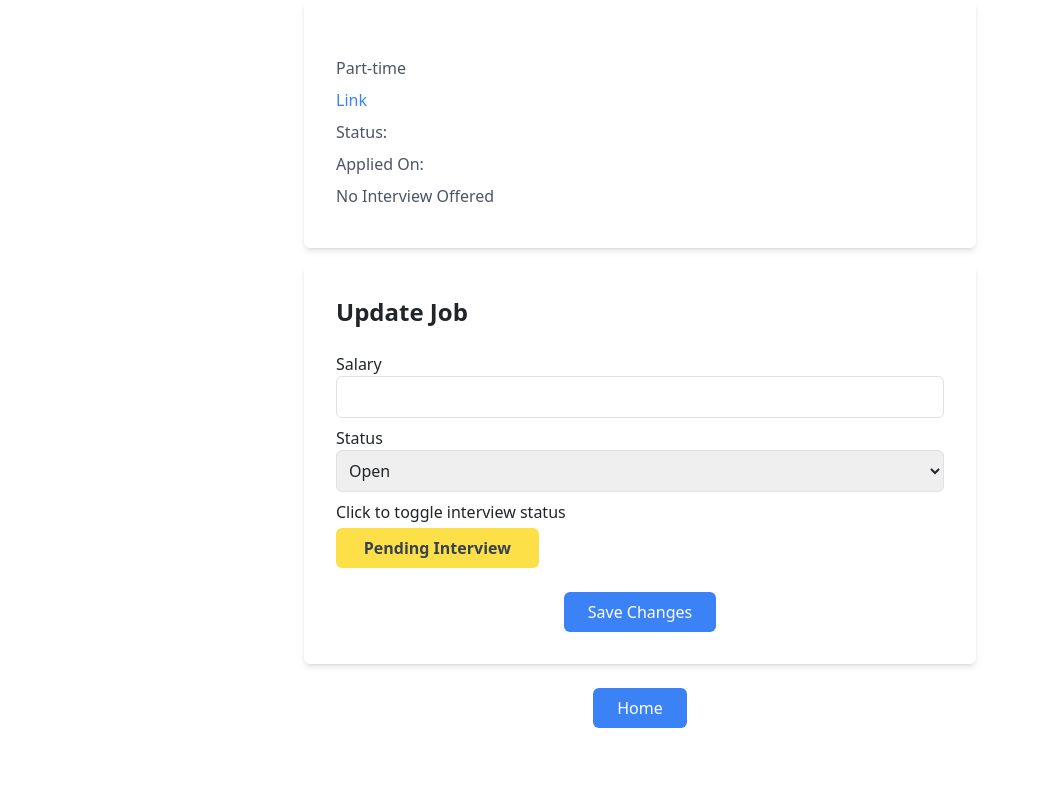
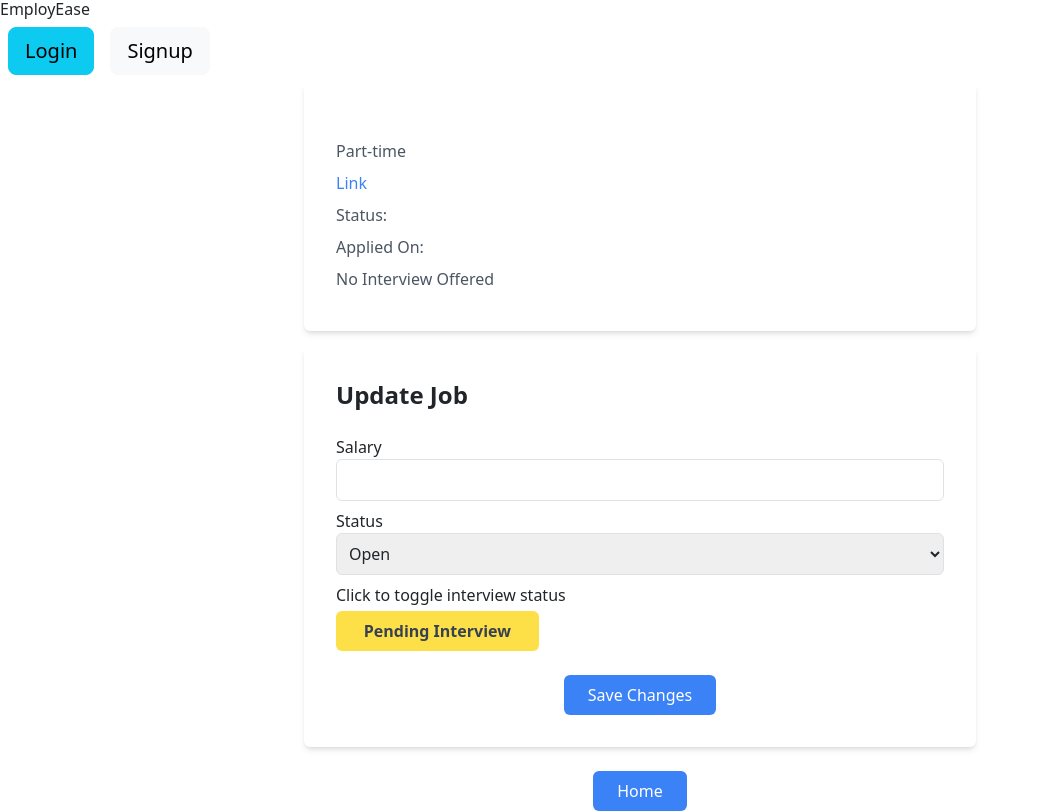
Before and after one commit to jhuber1155/EmployEase, a React (Vite) app in the folder client/: page /jobs/1 in a window 1280 px wide. Shown: the whole page, without its empty margins (0-1038 px from the left). Built offline with nearby package versions, Linux system fonts and the light colour scheme; no server answers.

Commit message:
added header for easy access to login/logout, added button to bottom of homepage

```diff
--- a/client/src/App.jsx
+++ b/client/src/App.jsx
@@ -6,6 +6,7 @@ import {
   createHttpLink,
 } from '@apollo/client';
 import { setContext } from '@apollo/client/link/context';
+import Header from './components/Header';
 
 // import Navbar from './components/Navbar';
 
@@ -36,6 +37,7 @@ const client = new ApolloClient({
 function App() {
   return (
     <ApolloProvider client={client}>
+      <Header />
       <Outlet />
     </ApolloProvider>
   );
--- /dev/null
+++ b/client/src/components/Header.jsx
@@ -0,0 +1,37 @@
+import { Link } from 'react-router-dom';
+import Auth from '../utils/auth';
+
+const Header = () => {
+  const logout = (event) => {
+    event.preventDefault();
+    Auth.logout();
+  };
+  return (<header>
+    <div>
+      <Link to="/">
+        <h1>EmployEase</h1>
+      </Link>
+    </div>
+    <div>
+      {Auth.loggedIn() ? (
+        <>
+          <button className="btn btn-lg btn-light m-2" onClick={logout}>
+            Logout
+          </button>
+        </>
+      ) : (
+        <>
+          <Link className="btn btn-lg btn-info m-2" to="/login">
+            Login
+          </Link>
+          <Link className="btn btn-lg btn-light m-2" to="/signup">
+            Signup
+          </Link>
+        </>
+      )}
+    </div>
+  </header>
+  )
+}
+
+export default Header;
--- a/client/src/pages/Home.jsx
+++ b/client/src/pages/Home.jsx
@@ -1,23 +1,39 @@
 import { useQuery } from '@apollo/client';
 import { QUERY_ME } from '../utils/queries';
 import JobBoard from '../components/JobBoard.jsx';
+import { Link } from 'react-router-dom';
+import Auth from '../utils/auth';
 
 const Home = () => {
-  const {loading, data } = useQuery(QUERY_ME);
+  const logout = (event) => {
+    event.preventDefault();
+    Auth.logout();
+  };
+  const { loading, data } = useQuery(QUERY_ME);
   console.log(data);
   const jobs = data?.me.jobs || [];
-
+  if (Auth.loggedIn()) {
     return (
       <main>
         {loading ? (
           <div>Loading...</div>
         ) : (
-             <JobBoard  jobs={jobs} />
+          <JobBoard jobs={jobs} />
         )}
+        <div className='text-center mt-4'>
+          <button className='bg-blue-500 text-white px-4 py-2 rounded-md'>
+            <Link to="/addJob">+ Add New Job</Link>
+          </button>
+        </div>
       </main>
     )
-
-
+  } return (
+    <div className='text-center mt-4'>
+      <button className='bg-blue-500 text-white px-4 py-2 rounded-md'>
+        <Link to="/login">Login to View Jobs</Link>
+      </button>
+    </div>
+  )
 };
 
 export default Home;
```
Also changed, not shown: client/src/components/NavBar.jsx (deleted). Lines whose indentation alone changed are shown as unchanged.
